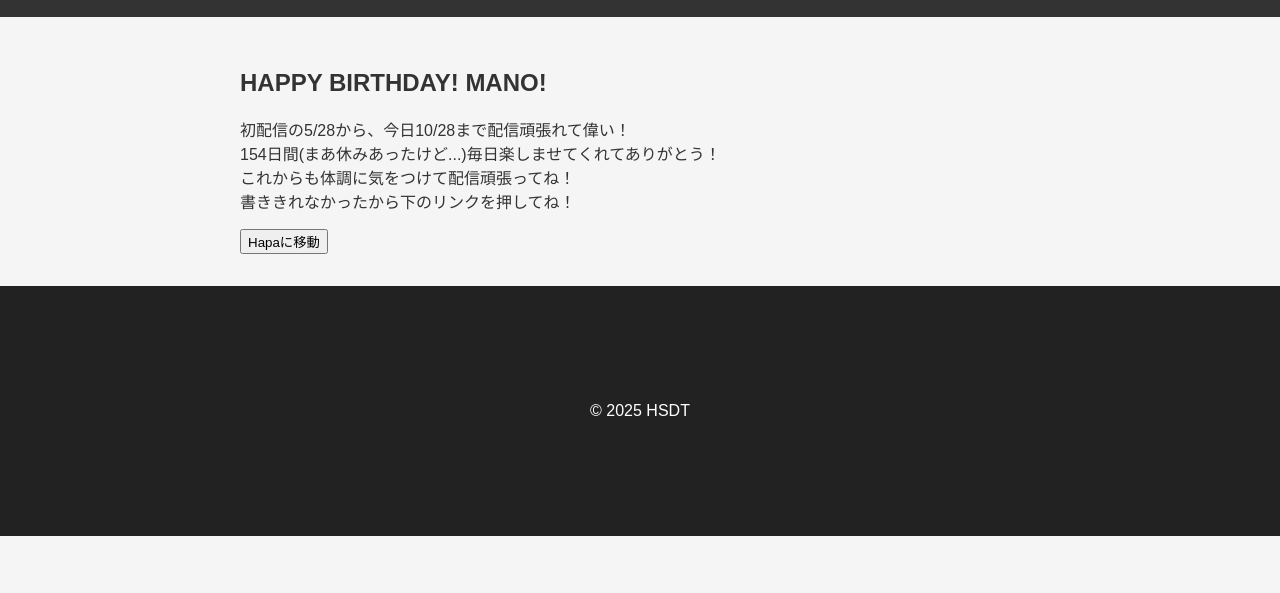
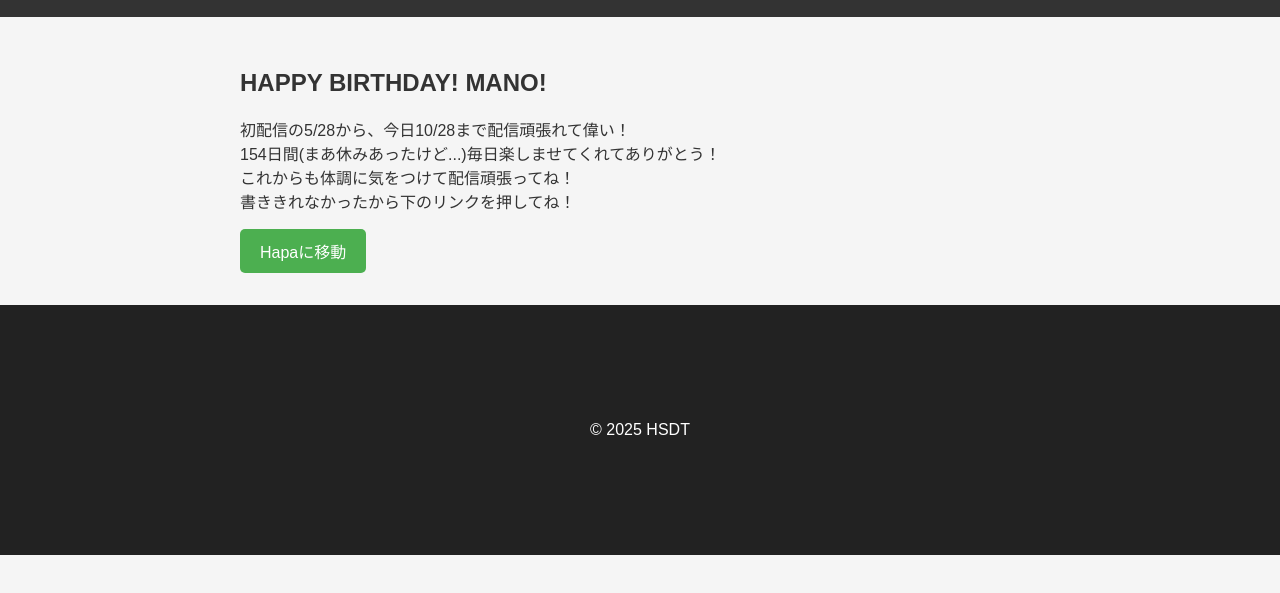
Before and after one commit to hapadati/hapa.github.io, a plain HTML site: page docs/index.html in a window 1280 px wide. Shown: the part 95-688 px from the top of the page. Drawn offline with Linux system fonts and the light colour scheme.

Commit message:
Update style.css

```diff
--- a/docs/style.css
+++ b/docs/style.css
@@ -38,3 +38,23 @@ footer {
   text-align: center;
   padding: 100px;
 }
+
+button {
+  padding: 10px 20px;
+  font-size: 16px;
+  background-color: #4CAF50;
+  color: white;
+  border: none;
+  border-radius: 5px;
+  cursor: pointer;
+  transition: background-color 0.3s ease, transform 0.1s ease;
+}
+
+button:hover {
+  background-color: #45a049;
+}
+
+button:active {
+  background-color: #333;
+  transform: scale(0.98);
+}
```
